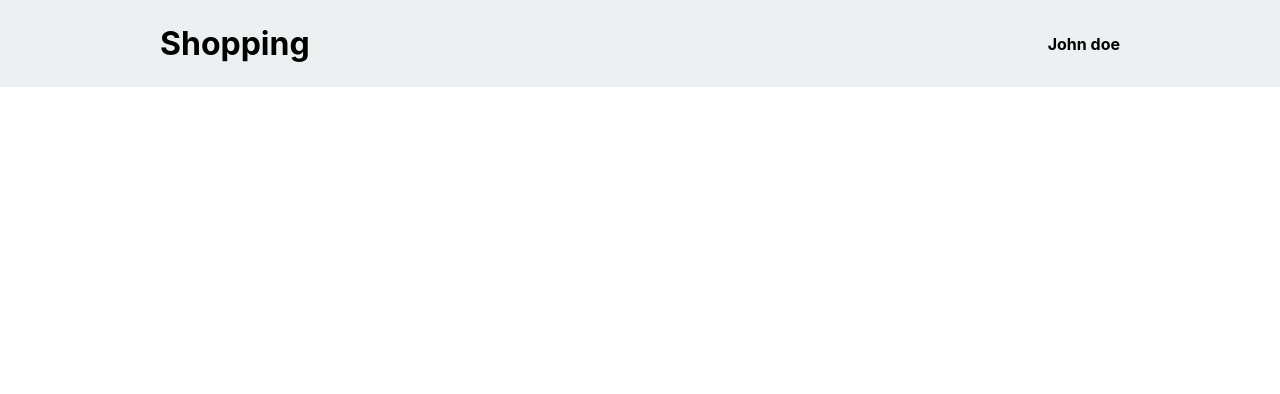
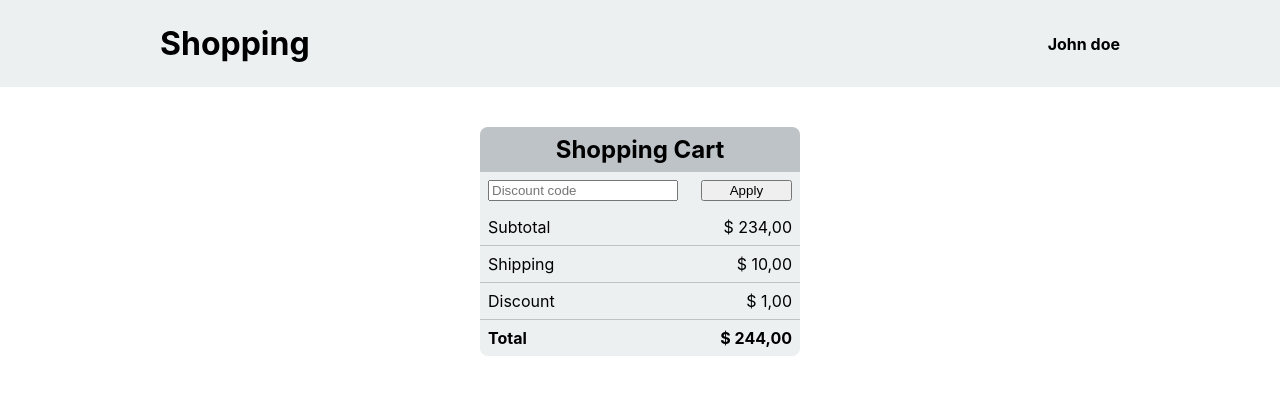
Before and after one commit to italovieira/shopping-cart, a React (Create React App) app: page / in a window 1280 px wide. Shown: the top 394 px of the page. Built offline with nearby package versions, Linux system fonts and the light colour scheme.

Commit message:
Add basic Cart component

```diff
--- a/src/App.css
+++ b/src/App.css
@@ -5,5 +5,7 @@
 }
 
 main {
-  width: 960px;
+  display: flex;
+  max-width: 960px;
+  margin: 40px;
 }
--- a/src/App.js
+++ b/src/App.js
@@ -1,12 +1,15 @@
 import React from 'react'
 import Header from './components/Header'
+import Cart from './components/Cart'
 import './App.css'
 
 const App = () => {
   return (
     <div className="App">
       <Header />
-      <main></main>
+      <main>
+        <Cart />
+      </main>
     </div>
   )
 }
--- /dev/null
+++ b/src/components/Cart.js
@@ -0,0 +1,40 @@
+import React from 'react'
+import styles from './Cart.module.css'
+
+const Cart = () => {
+  return (
+    <section className={styles.container}>
+      <div className={styles.header}>Shopping Cart</div>
+
+      <div>
+        <div className={`${styles.spaceBetween} ${styles.margin}`}>
+          <input type="text" placeholder="Discount code" />
+          <input type="submit" value="Apply" />
+        </div>
+      </div>
+
+      <div className={styles.info}>
+        <CartInfo title="Subtotal" value="234,00" />
+        <hr />
+        <CartInfo title="Shipping" value="10,00" />
+        <hr />
+        <CartInfo title="Discount" value="1,00" />
+        <hr />
+        <strong>
+          <CartInfo title="Total" value="244,00" />
+        </strong>
+      </div>
+    </section>
+  )
+}
+
+const CartInfo = (props) => {
+  return (
+    <div className={`${styles.spaceBetween} ${styles.margin}`}>
+      <span>{props.title}</span>
+      <span>$ {props.value}</span>
+    </div>
+  )
+}
+
+export default Cart
--- /dev/null
+++ b/src/components/Cart.module.css
@@ -0,0 +1,40 @@
+.container {
+  display: flex;
+  flex-direction: column;
+  justify-content: center;
+  width: 320px;
+  border-radius: 8px;
+  background-color: #ecf0f1;
+}
+
+.header {
+  text-align: center;
+  font-size: 1.5rem;
+  font-weight: bold;
+  padding: 0.5rem;
+  background-color: #bdc3c7;
+  border-top-left-radius: inherit;
+  border-top-right-radius: inherit;
+}
+
+.spaceBetween {
+  display: flex;
+  justify-content: space-between;
+}
+
+.margin {
+  margin: 8px;
+}
+
+input[type=text] {
+  width: 60%;
+}
+
+input[type=submit] {
+  width: 30%;
+}
+
+hr {
+  border: 0;
+  border-top: 0.01px solid #bdc3c7;
+}
```
